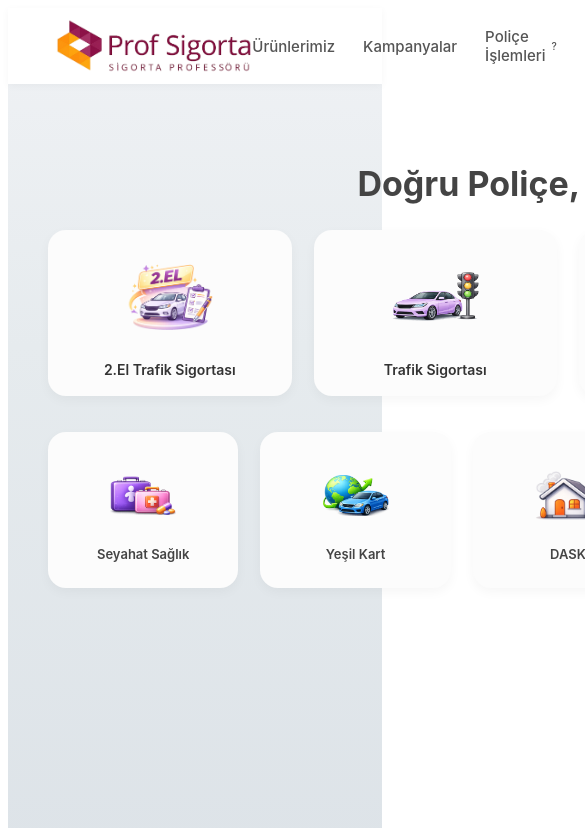
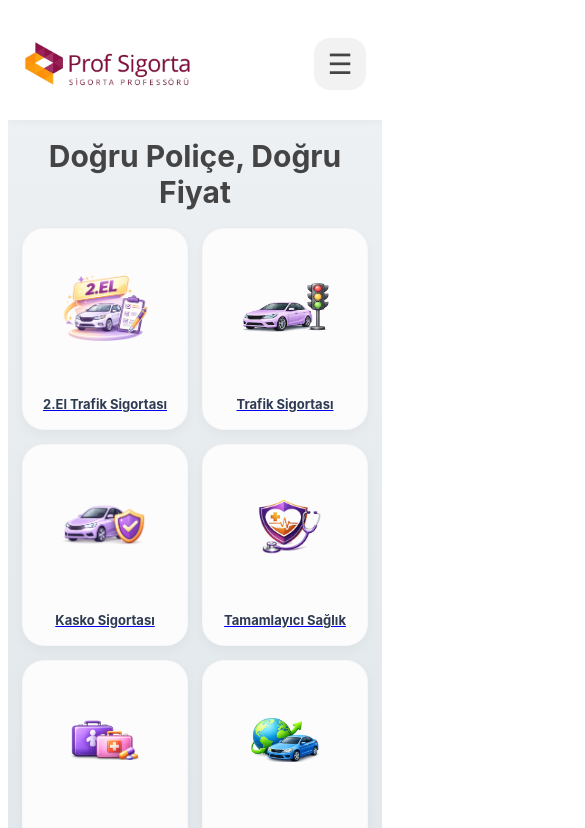
Before and after one commit to hsargin/ProfSigorta, a Next.js app: page / in a window 390 px wide. Shown: the top 828 px of the page, 585 px wide, since content can reach past the window. Built offline with nearby package versions, Linux system fonts and the light colour scheme.

Commit message:
fix homepage desktop and mobile layout

```diff
--- a/src/app/page.js
+++ b/src/app/page.js
@@ -6,349 +6,480 @@ export default function Home() {
       id: 1,
       title: "2.El Trafik Sigortası",
       icon: "/icons/noter.png",
-      important: true,
       slug: "2-el-trafik",
+      large: true,
     },
     {
       id: 2,
       title: "Trafik Sigortası",
       icon: "/icons/trafik.png",
-      important: true,
       slug: "trafik-sigortasi",
+      large: true,
     },
     {
       id: 3,
       title: "Kasko Sigortası",
       icon: "/icons/kasko.png",
-      important: true,
       slug: "kasko-sigortasi",
+      large: true,
     },
     {
       id: 4,
       title: "Tamamlayıcı Sağlık",
       icon: "/icons/tss.png",
-      important: true,
       slug: "tamamlayici-saglik",
+      large: true,
     },
     {
       id: 5,
       title: "Seyahat Sağlık",
       icon: "/icons/seyahat.png",
-      important: false,
       slug: "seyahat-saglik",
+      large: false,
     },
     {
       id: 6,
       title: "Yeşil Kart",
       icon: "/icons/yesil.png",
-      important: false,
       slug: "yesil-kart",
+      large: false,
     },
     {
       id: 7,
       title: "DASK",
       icon: "/icons/dask.png",
-      important: false,
       slug: "dask",
+      large: false,
     },
     {
       id: 8,
       title: "İşyeri Sigortası",
       icon: "/icons/isyeri.png",
-      important: false,
       slug: "isyeri-sigortasi",
+      large: false,
     },
     {
       id: 9,
       title: "Özel Sağlık",
       icon: "/icons/ozel.png",
-      important: false,
       slug: "ozel-saglik",
+      large: false,
     },
   ];
 
-  const cardBaseStyle = {
-    borderRadius: "18px",
-    backgroundColor: "#fcfcfc",
-    boxShadow: "0 4px 12px rgba(0,0,0,0.04)",
-    display: "flex",
-    flexDirection: "column",
-    alignItems: "center",
-    justifyContent: "center",
-    textAlign: "center",
-    cursor: "pointer",
-    transition: "transform 0.15s ease, box-shadow 0.15s ease",
-  };
-
-  const headerHeight = 76;
+  const topProducts = products.slice(0, 4);
+  const bottomProducts = products.slice(4);
 
   return (
-    <main
-      style={{
-        minHeight: "100vh",
-        background:
-          "linear-gradient(180deg, #f0f2f5 0%, #e6ebee 40%, #dde3e8 100%)",
-        fontFamily:
-          "-apple-system, BlinkMacSystemFont, system-ui, Segoe UI, sans-serif",
-        color: "#333",
-      }}
-    >
-      <header
-        style={{
-          height: headerHeight,
-          display: "flex",
-          alignItems: "center",
-          justifyContent: "space-between",
-          padding: "0 48px",
-          backgroundColor: "#ffffff",
-          boxShadow: "0 2px 8px rgba(0,0,0,0.04)",
-          position: "sticky",
-          top: 0,
-          zIndex: 10,
-        }}
-      >
-        <div style={{ display: "flex", alignItems: "center", gap: 10 }}>
+    <main className="page">
+      <header className="header">
+        <div className="logoWrap">
           <img
             src="/logo-profsigorta-v2.png"
             alt="Prof Sigorta"
-            style={{ height: 54 }}
+            className="logo"
           />
         </div>
 
-        <nav
-          style={{
-            display: "flex",
-            alignItems: "center",
-            gap: 28,
-            fontSize: 15,
-            fontWeight: 500,
-            color: "#555",
-          }}
-        >
-          <span style={{ cursor: "pointer" }}>Ürünlerimiz</span>
-          <span style={{ cursor: "pointer" }}>Kampanyalar</span>
-
-          <div
-            style={{
-              display: "flex",
-              alignItems: "center",
-              gap: 6,
-              cursor: "pointer",
-            }}
-          >
+        <nav className="desktopNav">
+          <span>Ürünlerimiz</span>
+          <span>Kampanyalar</span>
           <span>Poliçe İşlemleri</span>
-            <span style={{ fontSize: 10 }}>?</span>
-          </div>
-
-          <div
-            style={{
-              display: "flex",
-              alignItems: "center",
-              gap: 6,
-              cursor: "pointer",
-            }}
-          >
           <span>Poliçe İptal İşlemleri</span>
-            <span style={{ fontSize: 10 }}>?</span>
-          </div>
         </nav>
 
-        <div style={{ display: "flex", alignItems: "center", gap: 12 }}>
+        <div className="desktopActions">
           <button
-            style={{
-              display: "flex",
-              alignItems: "center",
-              gap: 8,
-              padding: "9px 20px",
-              borderRadius: 999,
-              border: "1.2px solid #25D366",
-              backgroundColor: "#eafff1",
-              fontSize: 14,
-              fontWeight: 700,
-              color: "#128c7e",
-              cursor: "pointer",
-            }}
+            type="button"
+            className="waBtn"
+            onClick={() => window.open("https://wa.me/905301096161", "_blank")}
           >
-            <img
-              src="/icons/wh.svg"
-              alt="WhatsApp"
-              style={{
-                width: 18,
-                height: 18,
-                display: "inline-block",
-              }}
-            />
+            <img src="/icons/wh.svg" alt="WhatsApp" className="waIcon" />
             WhatsApp Destek
           </button>
 
-          <button
-            style={{
-              padding: "9px 22px",
-              borderRadius: 999,
-              border: "1.2px solid #ff7f32",
-              backgroundColor: "#fff8f3",
-              fontSize: 14,
-              fontWeight: 700,
-              color: "#d96615",
-              cursor: "pointer",
-            }}
-          >
+          <button type="button" className="loginBtn">
             Giriş Yap / Üye Ol
           </button>
         </div>
+
+        <button type="button" className="mobileMenuBtn">
+          ☰
+        </button>
       </header>
 
-      <div
-        style={{
-          maxWidth: 1180,
-          margin: "32px auto 56px",
-          padding: "0 40px",
-          display: "flex",
-          alignItems: "center",
-          gap: 36,
-        }}
-      >
-        <div
-          style={{
-            flex: "1 1 auto",
-            display: "flex",
-            flexDirection: "column",
-            alignItems: "center",
-          }}
-        >
-          <h1
-            style={{
-              fontSize: 34,
-              fontWeight: 700,
-              marginTop: 0,
-              marginBottom: 26,
-              color: "#444",
-              textAlign: "center",
-            }}
-          >
-            Doğru Poliçe, Doğru Fiyat
-          </h1>
+      <section className="hero">
+        <div className="leftArea">
+          <h1 className="title">Doğru Poliçe, Doğru Fiyat</h1>
 
-          <div
-            style={{
-              width: 1040,
-              maxWidth: "100%",
-              margin: "0 auto 36px auto",
-              display: "flex",
-              justifyContent: "space-between",
-              gap: 22,
-            }}
-          >
-            {products.slice(0, 4).map((p) => (
+          <div className="desktopTopGrid">
+            {topProducts.map((p) => (
               <Link
                 key={p.id}
-                href={"/police/" + p.slug}
-                style={{ textDecoration: "none", color: "inherit", flex: 1 }}
+                href={`/police/${p.slug}`}
+                className="cardLink"
               >
-                <div
-                  style={{
-                    ...cardBaseStyle,
-                    height: 138,
-                    padding: "16px 12px 12px",
-                  }}
-                >
-                  <img
-                    src={p.icon}
-                    alt={p.title}
-                    style={{
-                      width: 88,
-                      height: 88,
-                      objectFit: "contain",
-                      display: "block",
-                      margin: "0 auto 12px auto",
-                    }}
-                  />
-                  <div
-                    style={{
-                      fontSize: 14,
-                      fontWeight: 600,
-                      whiteSpace: "nowrap",
-                      color: "#333",
-                      marginTop: 8,
-                    }}
-                  >
-                    {p.title}
+                <div className="card cardLarge">
+                  <div className="iconArea iconAreaLarge">
+                    <img src={p.icon} alt={p.title} className="iconLarge" />
                   </div>
+                  <div className="cardTitle cardTitleLarge">{p.title}</div>
                 </div>
               </Link>
             ))}
           </div>
 
-          <div
-            style={{
-              width: 1040,
-              maxWidth: "100%",
-              margin: "0 auto",
-              display: "flex",
-              justifyContent: "space-between",
-              gap: 22,
-            }}
-          >
-            {products.slice(4, 9).map((p) => (
+          <div className="desktopBottomGrid">
+            {bottomProducts.map((p) => (
               <Link
                 key={p.id}
-                href={"/police/" + p.slug}
-                style={{ textDecoration: "none", color: "inherit", flex: 1 }}
+                href={`/police/${p.slug}`}
+                className="cardLink"
               >
-                <div
-                  style={{
-                    ...cardBaseStyle,
-                    height: 132,
-                    padding: "14px 10px 10px",
-                  }}
+                <div className="card cardSmall">
+                  <div className="iconArea iconAreaSmall">
+                    <img src={p.icon} alt={p.title} className="iconSmall" />
+                  </div>
+                  <div className="cardTitle cardTitleSmall">{p.title}</div>
+                </div>
+              </Link>
+            ))}
+          </div>
+
+          <div className="mobileGrid">
+            {products.map((p) => (
+              <Link
+                key={p.id}
+                href={`/police/${p.slug}`}
+                className="cardLink"
               >
+                <div className="card mobileCard">
+                  <div className="iconArea mobileIconArea">
                     <img
                       src={p.icon}
                       alt={p.title}
-                    style={{
-                      width: 66,
-                      height: 66,
-                      objectFit: "contain",
-                      marginBottom: 12,
-                    }}
+                      className={p.large ? "iconMobileLarge" : "iconMobileSmall"}
                     />
-                  <div
-                    style={{
-                      fontSize: 13,
-                      fontWeight: 600,
-                      whiteSpace: "nowrap",
-                      color: "#444",
-                      marginTop: 6,
-                    }}
-                  >
-                    {p.title}
                   </div>
+                  <div className="cardTitle mobileCardTitle">{p.title}</div>
                 </div>
               </Link>
             ))}
           </div>
         </div>
 
-        <div
-          style={{
-            flex: "0 0 240px",
-            display: "flex",
-            alignItems: "center",
-            justifyContent: "flex-start",
-            marginLeft: -30,
-          }}
-        >
+        <div className="avatarArea">
           <img
             src="/avatar-v3.png"
             alt="Prof Sigorta Avatar"
-            style={{
-              maxHeight: 520,
-              width: "auto",
-              display: "block",
-            }}
+            className="avatar"
           />
         </div>
-      </div>
+      </section>
+
+      <style jsx>{`
+        .page {
+          min-height: 100vh;
+          background: linear-gradient(
+            180deg,
+            #f0f2f5 0%,
+            #e6ebee 40%,
+            #dde3e8 100%
+          );
+          font-family: -apple-system, BlinkMacSystemFont, system-ui, "Segoe UI",
+            sans-serif;
+          color: #333;
+          overflow-x: hidden;
+        }
+
+        .header {
+          height: 76px;
+          display: flex;
+          align-items: center;
+          justify-content: space-between;
+          padding: 0 32px;
+          background: #fff;
+          box-shadow: 0 2px 8px rgba(0, 0, 0, 0.04);
+          position: sticky;
+          top: 0;
+          z-index: 20;
+        }
+
+        .logo {
+          height: 54px;
+          width: auto;
+          display: block;
+        }
+
+        .desktopNav {
+          display: flex;
+          align-items: center;
+          gap: 28px;
+          font-size: 15px;
+          font-weight: 500;
+          color: #555;
+        }
+
+        .desktopActions {
+          display: flex;
+          align-items: center;
+          gap: 12px;
+        }
+
+        .waBtn {
+          display: flex;
+          align-items: center;
+          gap: 8px;
+          padding: 9px 20px;
+          border-radius: 999px;
+          border: 1.2px solid #25d366;
+          background: #eafff1;
+          font-size: 14px;
+          font-weight: 700;
+          color: #128c7e;
+          cursor: pointer;
+        }
+
+        .waIcon {
+          width: 18px;
+          height: 18px;
+        }
+
+        .loginBtn {
+          padding: 9px 22px;
+          border-radius: 999px;
+          border: 1.2px solid #ff7f32;
+          background: #fff8f3;
+          font-size: 14px;
+          font-weight: 700;
+          color: #d96615;
+          cursor: pointer;
+        }
+
+        .mobileMenuBtn {
+          display: none;
+          width: 52px;
+          height: 52px;
+          border: none;
+          border-radius: 16px;
+          background: #f2f2f2;
+          font-size: 28px;
+          color: #444;
+          cursor: pointer;
+        }
+
+        .hero {
+          max-width: 1180px;
+          margin: 32px auto 56px;
+          padding: 0 32px;
+          display: flex;
+          align-items: center;
+          gap: 34px;
+          box-sizing: border-box;
+        }
+
+        .leftArea {
+          flex: 1 1 auto;
+          min-width: 0;
+        }
+
+        .title {
+          font-size: 34px;
+          font-weight: 700;
+          margin: 0 0 24px;
+          color: #444;
+          text-align: center;
+        }
+
+        .desktopTopGrid {
+          display: grid;
+          grid-template-columns: repeat(4, minmax(0, 1fr));
+          gap: 22px;
+          margin-bottom: 26px;
+        }
+
+        .desktopBottomGrid {
+          display: grid;
+          grid-template-columns: repeat(5, minmax(0, 1fr));
+          gap: 20px;
+        }
+
+        .mobileGrid {
+          display: none;
+        }
+
+        .cardLink {
+          text-decoration: none;
+          color: inherit;
+          display: block;
+        }
+
+        .card {
+          background: #fcfcfc;
+          border-radius: 22px;
+          box-shadow: 0 4px 12px rgba(0, 0, 0, 0.04);
+          text-align: center;
+          border: 1px solid rgba(0, 0, 0, 0.02);
+          transition: transform 0.15s ease, box-shadow 0.15s ease;
+        }
+
+        .card:hover {
+          transform: translateY(-2px);
+          box-shadow: 0 8px 18px rgba(0, 0, 0, 0.06);
+        }
+
+        .cardLarge {
+          height: 170px;
+          padding: 16px 12px 12px;
+          display: flex;
+          flex-direction: column;
+        }
+
+        .cardSmall {
+          height: 160px;
+          padding: 14px 10px 10px;
+          display: flex;
+          flex-direction: column;
+        }
+
+        .iconArea {
+          flex: 1;
+          display: flex;
+          align-items: center;
+          justify-content: center;
+        }
+
+        .iconLarge {
+          width: 96px;
+          height: 96px;
+          object-fit: contain;
+          display: block;
+        }
+
+        .iconSmall {
+          width: 70px;
+          height: 70px;
+          object-fit: contain;
+          display: block;
+        }
+
+        .cardTitle {
+          display: flex;
+          align-items: flex-end;
+          justify-content: center;
+          text-align: center;
+          color: #333;
+          font-weight: 600;
+        }
+
+        .cardTitleLarge {
+          min-height: 42px;
+          font-size: 15px;
+          line-height: 20px;
+          padding-bottom: 8px;
+        }
+
+        .cardTitleSmall {
+          min-height: 38px;
+          font-size: 14px;
+          line-height: 19px;
+          padding-bottom: 6px;
+          color: #444;
+        }
+
+        .avatarArea {
+          flex: 0 0 220px;
+          display: flex;
+          align-items: center;
+          justify-content: flex-start;
+        }
+
+        .avatar {
+          max-height: 520px;
+          width: auto;
+          display: block;
+        }
+
+        @media (max-width: 900px) {
+          .header {
+            height: auto;
+            min-height: 84px;
+            padding: 14px 16px;
+          }
+
+          .logo {
+            height: 46px;
+          }
+
+          .desktopNav,
+          .desktopActions,
+          .avatarArea,
+          .desktopTopGrid,
+          .desktopBottomGrid {
+            display: none;
+          }
+
+          .mobileMenuBtn {
+            display: inline-flex;
+            align-items: center;
+            justify-content: center;
+          }
+
+          .hero {
+            max-width: 100%;
+            margin: 18px auto 28px;
+            padding: 0 14px;
+            display: block;
+          }
+
+          .title {
+            font-size: 30px;
+            line-height: 36px;
+            margin-bottom: 18px;
+          }
+
+          .mobileGrid {
+            display: grid;
+            grid-template-columns: 1fr 1fr;
+            gap: 14px;
+          }
+
+          .mobileCard {
+            min-height: 176px;
+            padding: 14px 10px 10px;
+            display: flex;
+            flex-direction: column;
+          }
+
+          .mobileIconArea {
+            flex: 1;
+            min-height: 86px;
+          }
+
+          .iconMobileLarge {
+            width: 88px;
+            height: 88px;
+            object-fit: contain;
+            display: block;
+          }
+
+          .iconMobileSmall {
+            width: 68px;
+            height: 68px;
+            object-fit: contain;
+            display: block;
+          }
+
+          .mobileCardTitle {
+            min-height: 40px;
+            font-size: 13px;
+            line-height: 18px;
+            font-weight: 700;
+            color: #2f3b52;
+            padding-bottom: 6px;
+          }
+        }
+      `}</style>
     </main>
   );
 }
```
Lines whose indentation alone changed are shown as unchanged.
